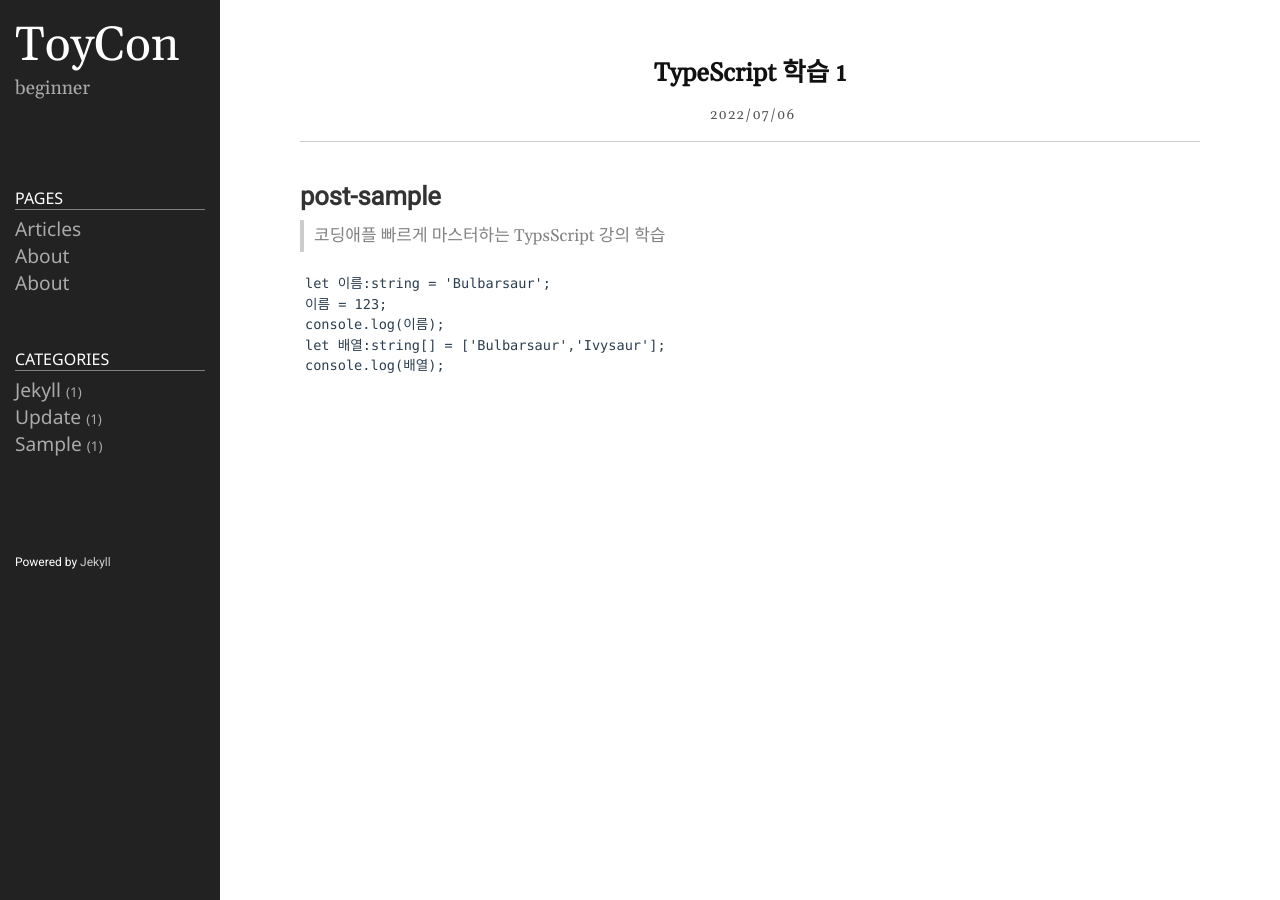
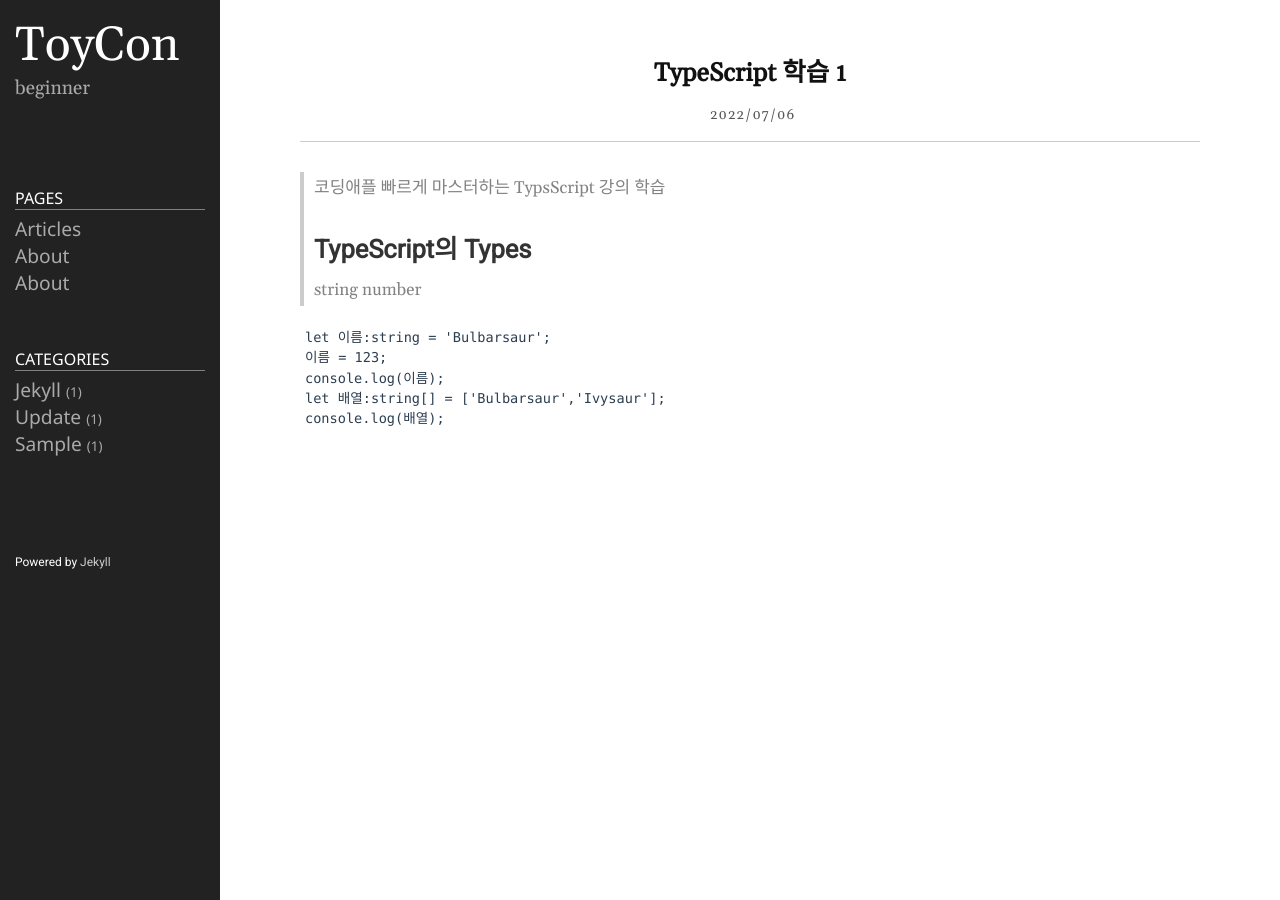
Before and after one commit to ToyCon/ToyCon.github.io, a Jekyll site: the page built from _posts/2022-07-06-TypeScript1.markdown, in a window 1280 px wide. Built offline with Jekyll 4.4.1, drawn with Linux system fonts in a browser that asks for light colours.

Commit message:
Update Typescript post1

````diff
--- a/_posts/2022-07-06-TypeScript1.markdown
+++ b/_posts/2022-07-06-TypeScript1.markdown
@@ -4,8 +4,11 @@ title: TypeScript 학습 1
 date: 2022-07-06 16:30:00 +0900
 category: sample
 ---
-# post-sample
 > 코딩애플 빠르게 마스터하는 TypsScript 강의 학습
+# TypeScript의 Types
+string
+number
+
 
 
 ```TypeScript
````
